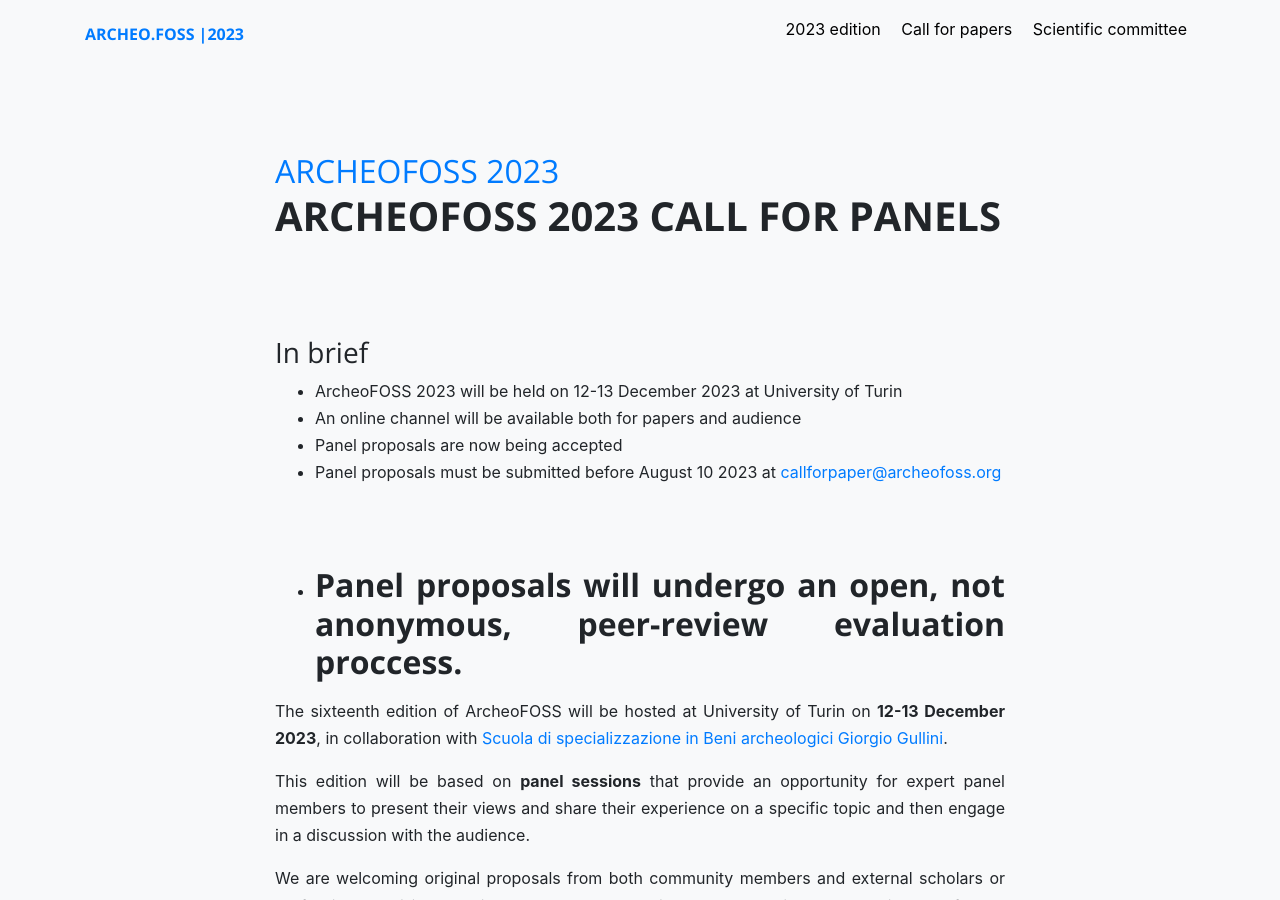
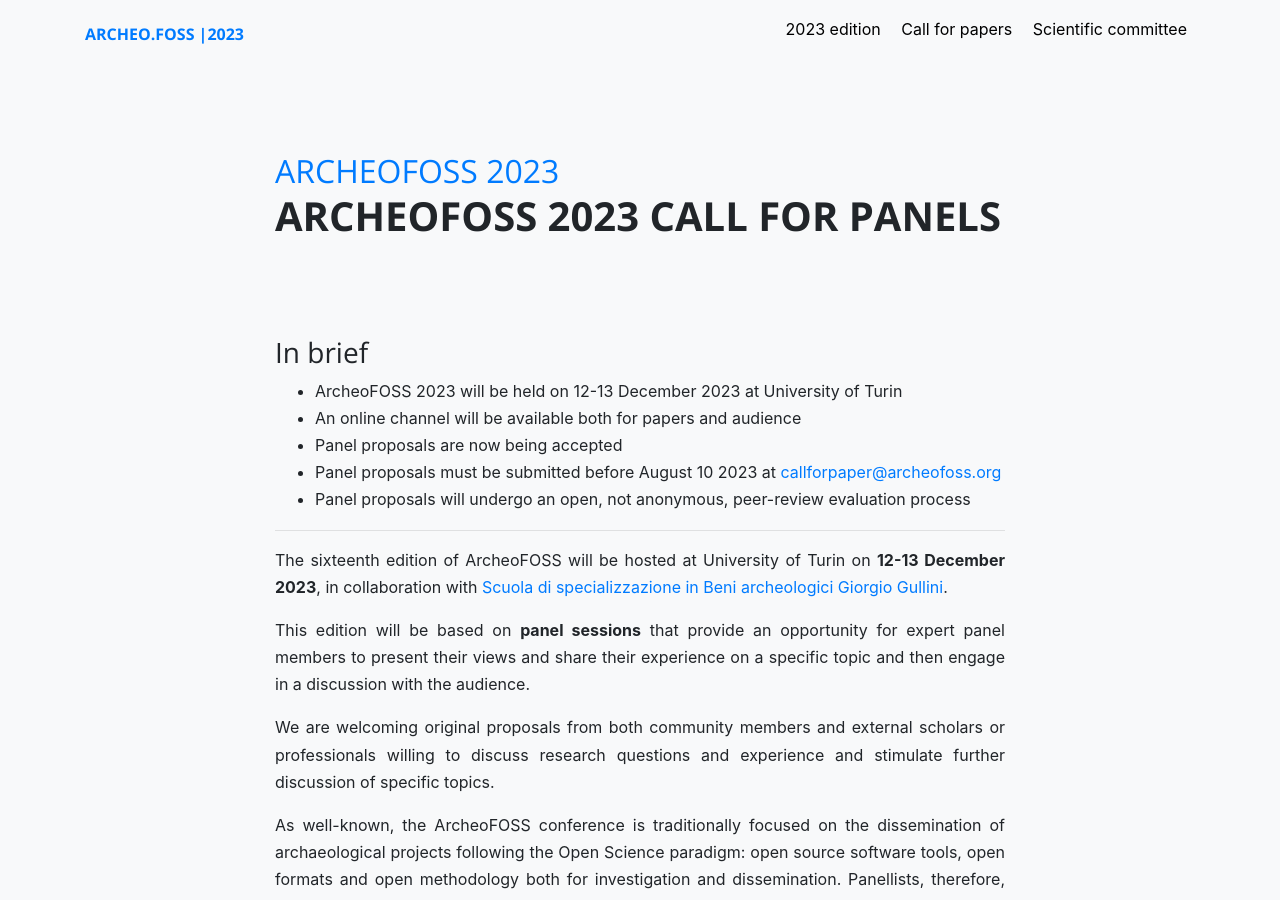
Before and after one commit to archeofoss/archeofoss, a Jekyll site: the page built from 2023/call-for-panels.md, in a window 1280 px wide and 900 px high. Built offline with Jekyll 4.4.1, drawn with Linux system fonts in a browser that asks for light colours; nearby versions of some CDN libraries.

Commit message:
Update call-for-panels.md

```diff
--- a/2023/call-for-panels.md
+++ b/2023/call-for-panels.md
@@ -12,7 +12,8 @@
 - An online channel will be available both for papers and audience
 - Panel proposals are now being accepted
 - Panel proposals must be submitted before August 10 2023 at [callforpaper@archeofoss.org](callforpaper@archeofoss.org)
-- Panel proposals will undergo an open, not anonymous, peer-review evaluation proccess.
+- Panel proposals will undergo an open, not anonymous, peer-review evaluation process
+
 ---
 
 The sixteenth edition of ArcheoFOSS will be hosted at  University of Turin on **12-13 December 2023**, in collaboration with [Scuola di specializzazione in Beni archeologici Giorgio Gullini](https://scuolaarcheologia.campusnet.unito.it/do/corsi.pl/Show?_id=mg37).
```
